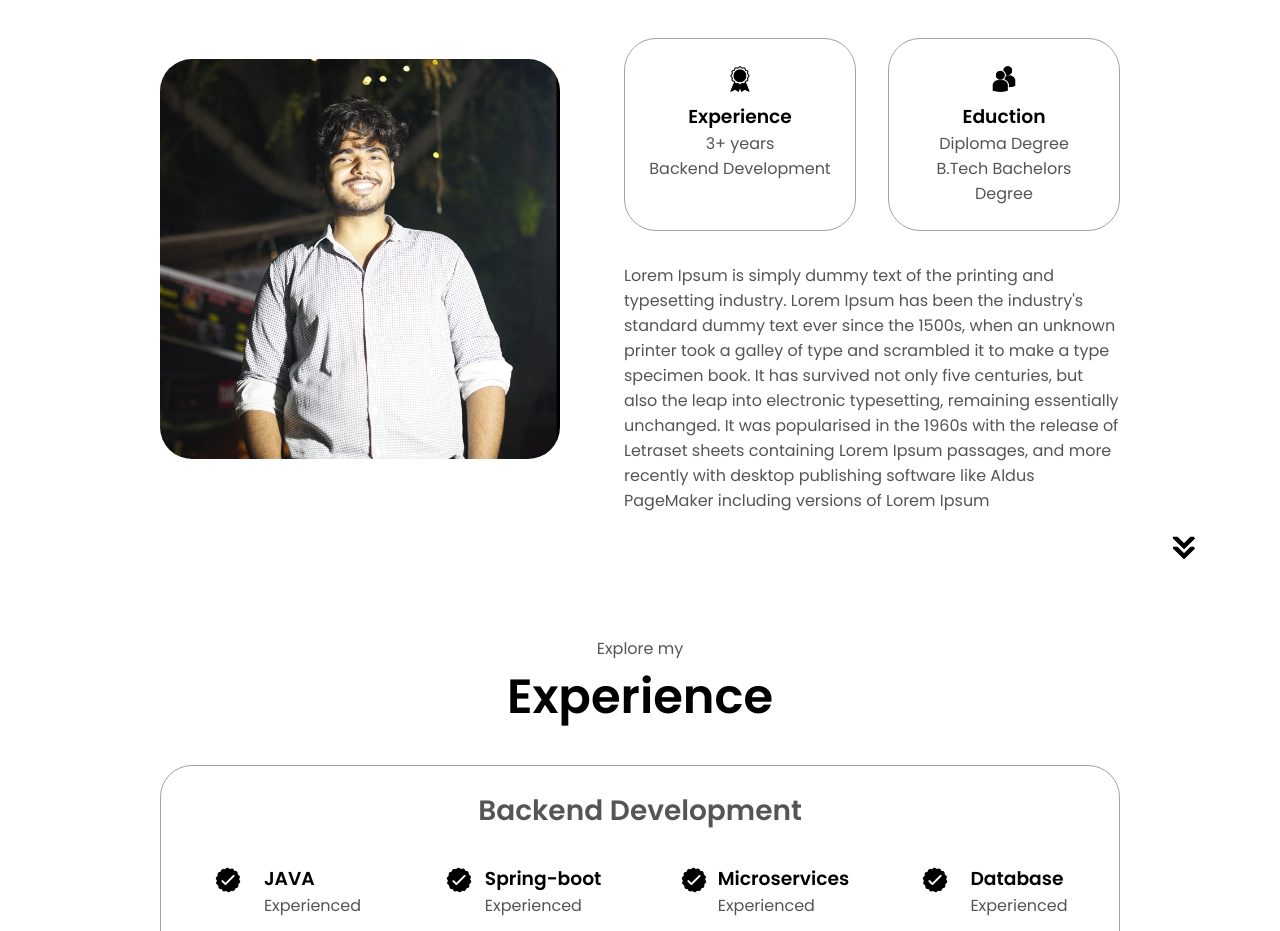
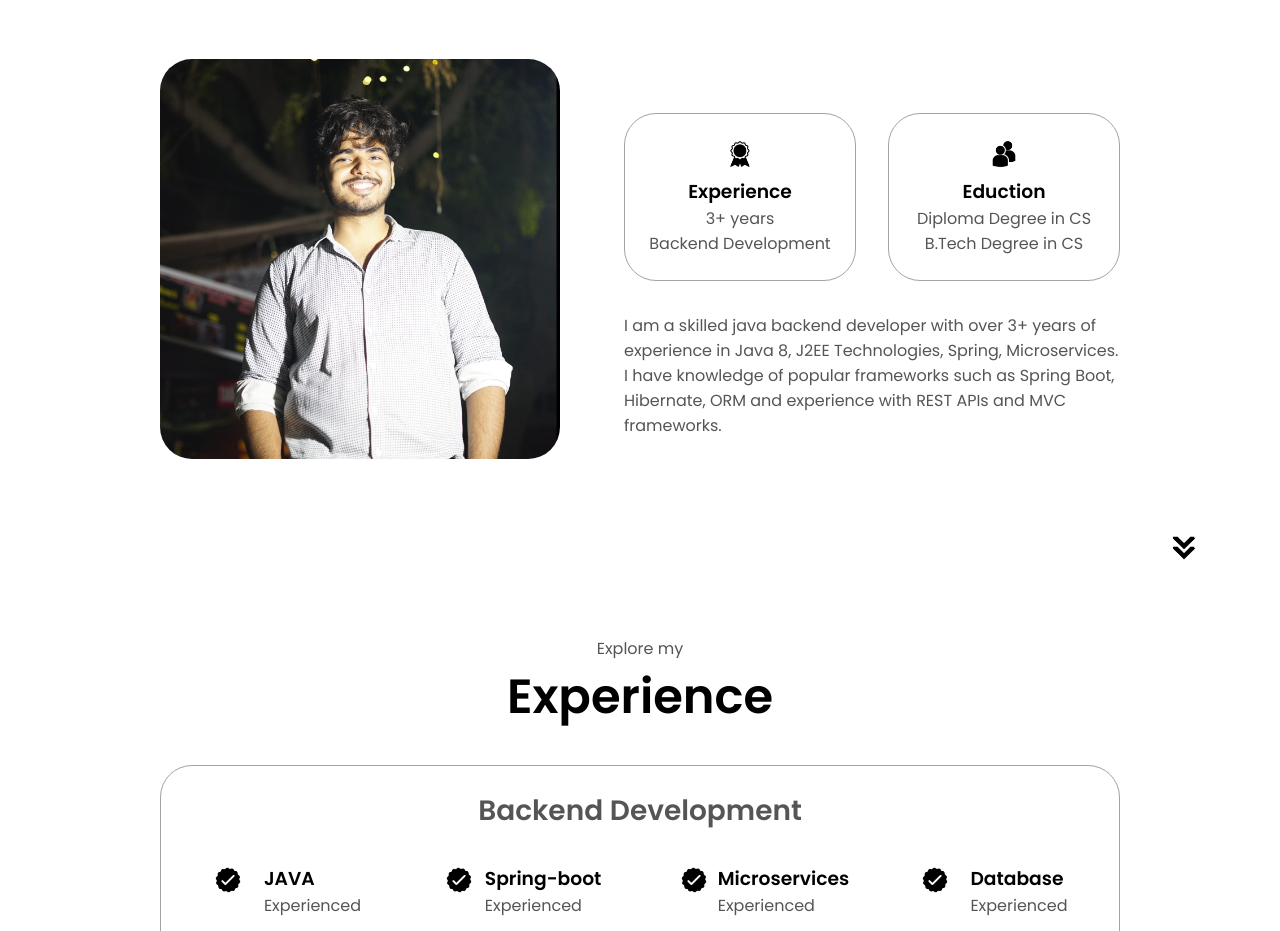
Before and after one commit to kumarsaurabhmishra/personal-portfolio, a plain HTML site: page index.html in a window 1280 px wide. Shown: the part 1060-1991 px from the top of the page. Drawn offline with Linux system fonts and the light colour scheme.

Commit message:
Updated about section in index.html

```diff
--- a/index.html
+++ b/index.html
@@ -90,11 +90,15 @@
                             <img src="./assets/education.png" alt="Eduction Icon"
                             class="icon"/>
                             <h3>Eduction</h3>
-                            <p>Diploma Degree<br />B.Tech Bachelors Degree</p>
+                            <p>Diploma Degree in CS<br />B.Tech Degree in CS</p>
                         </div>
                     </div>
                     <div class="text-container">
-                        <p>Lorem Ipsum is simply dummy text of the printing and typesetting industry. Lorem Ipsum has been the industry's standard dummy text ever since the 1500s, when an unknown printer took a galley of type and scrambled it to make a type specimen book. It has survived not only five centuries, but also the leap into electronic typesetting, remaining essentially unchanged. It was popularised in the 1960s with the release of Letraset sheets containing Lorem Ipsum passages, and more recently with desktop publishing software like Aldus PageMaker including versions of Lorem Ipsum</p>
+                        <p>
+                            I am a skilled java backend developer with over 3+ years of experience in Java 8, J2EE Technologies, Spring, Microservices.
+I have knowledge of popular frameworks such as Spring Boot, Hibernate, ORM and experience with REST APIs and MVC
+frameworks.
+                        </p>
                     </div>
                 </div>
             </div>
```
